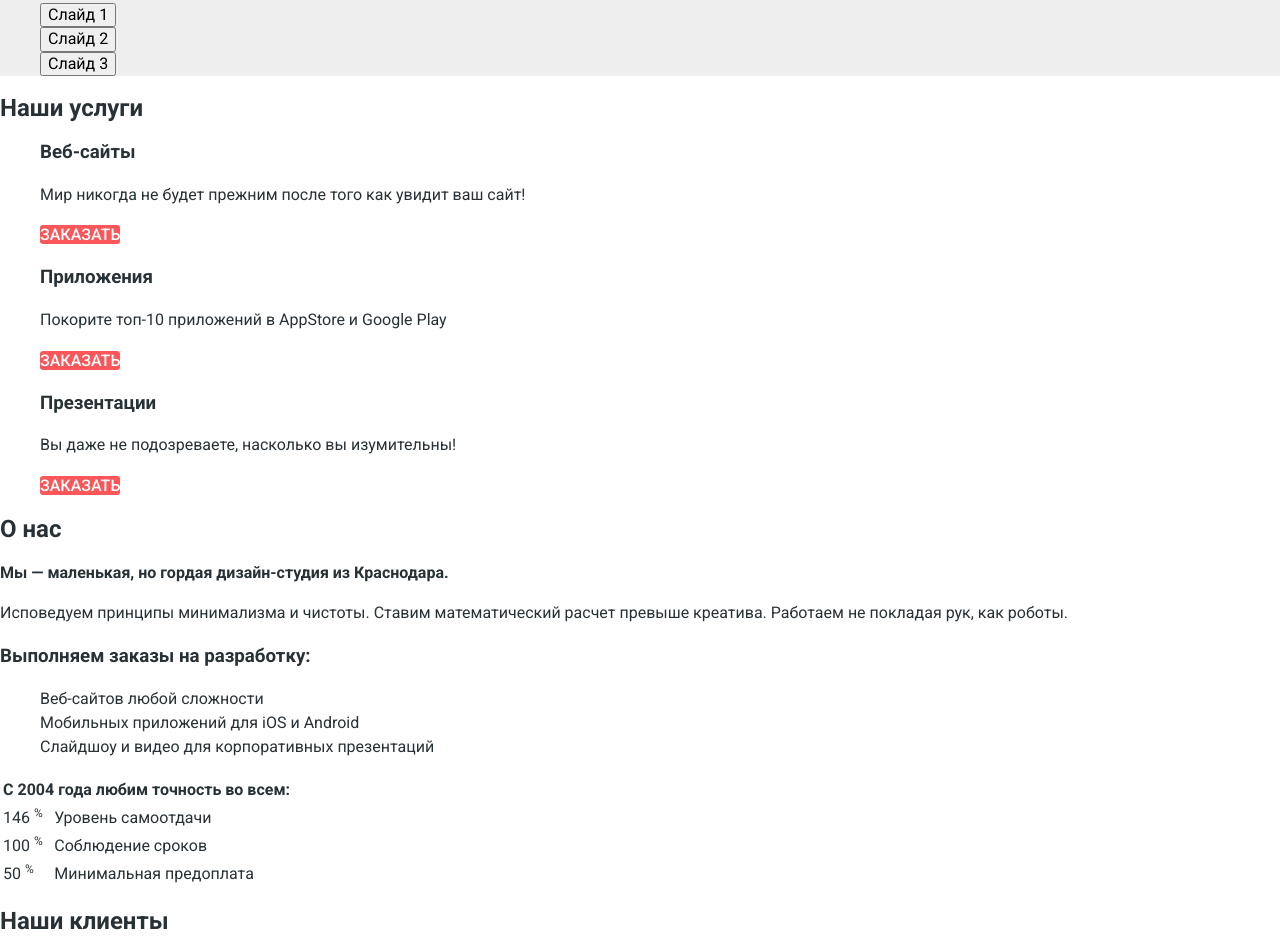
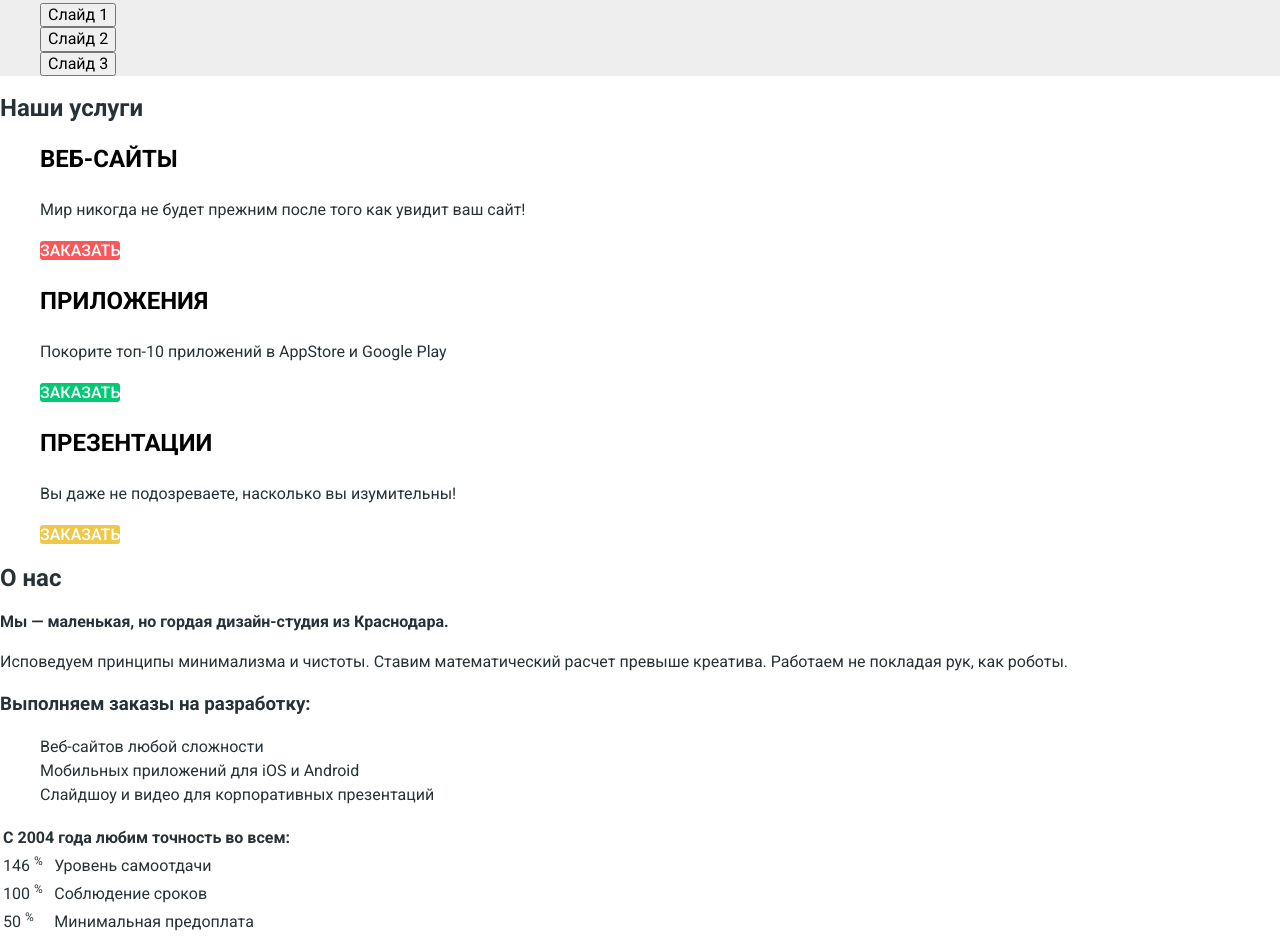
Before and after one commit to Nikolayich/nerds, a plain HTML site: page index.html in a window 1280 px wide. Shown: the part 1029-1969 px from the top of the page. Drawn offline with Linux system fonts and the light colour scheme.

Commit message:
Добавил стили для блока услуг

```diff
--- a/css/style.css
+++ b/css/style.css
@@ -89,3 +89,19 @@ ul {
   line-height: 55px;
   font-weight: 500;
 }
+
+.services h3 {
+  color: #000000;
+  font-size: 24px;
+  line-height: 30px;
+  font-weight: 700;
+  text-transform: uppercase;
+}
+
+.services-item:nth-child(2) a {
+  background-color: #00ca74;
+}
+
+.services-item:last-child a {
+  background-color: #efc84a;
+}
```
